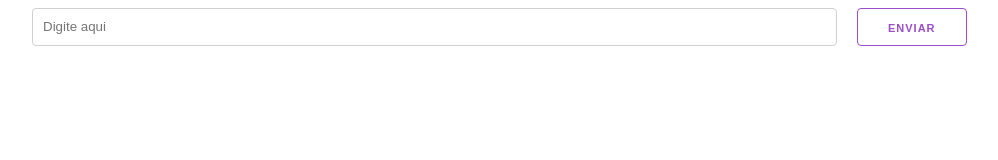
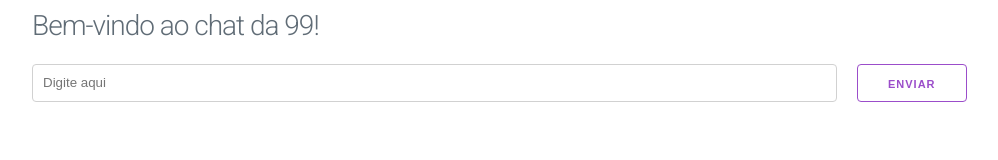
Before and after one commit to rdiego26/dummy-chat-frontend, a website: page index.html in a window 1280 px wide. Shown: the whole page, without its empty margins (68-1066 px from the left). Drawn offline with nearby package versions, Linux system fonts and the light colour scheme; some packages are replaced by stand-ins of ours; a script that the page names is missing.

Commit message:
small changes

```diff
--- a/index.html
+++ b/index.html
@@ -10,6 +10,10 @@
     <title>Chat Example</title>
 </head>
 <body>
+
+    <div class="container">
+        <h3>Bem-vindo ao chat da 99!</h3>
+    </div>
 
     <div class="container" id="history">
     </div>
```
